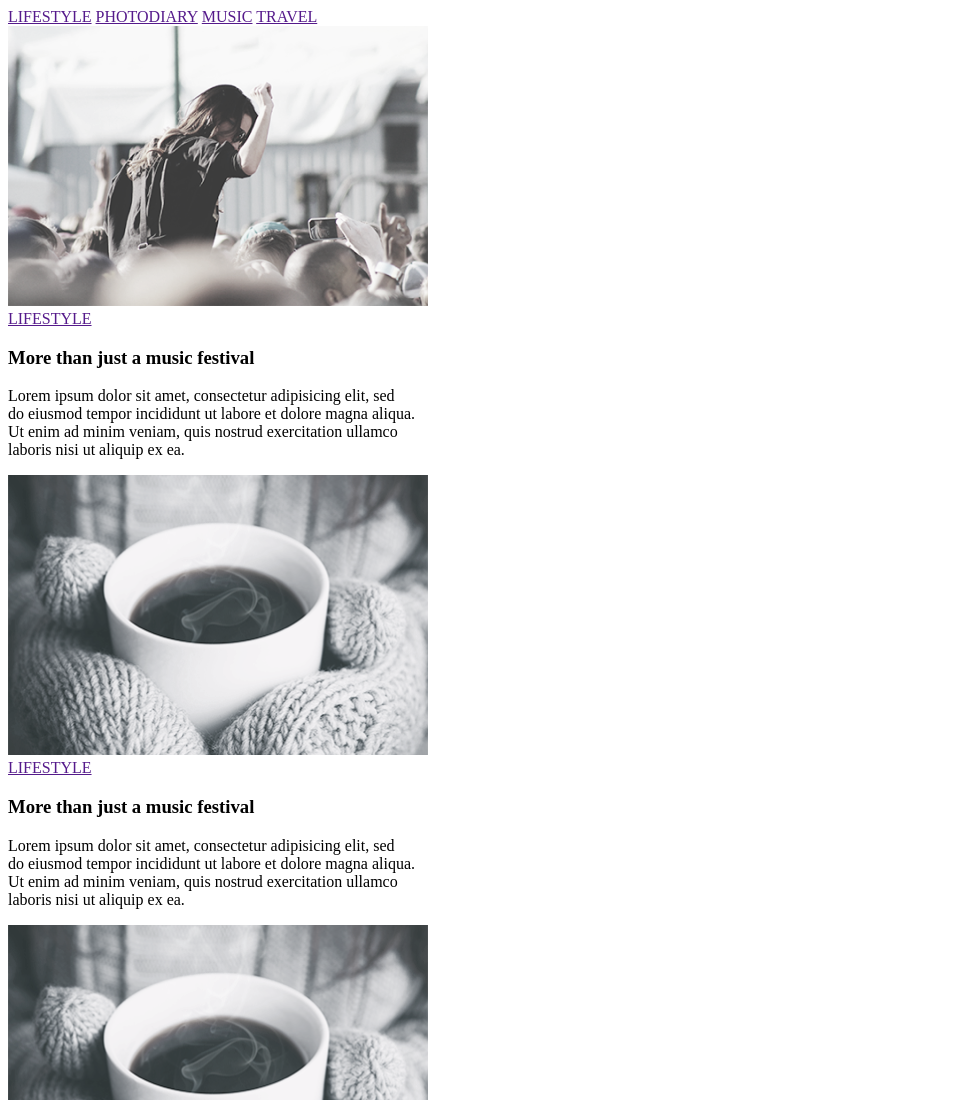
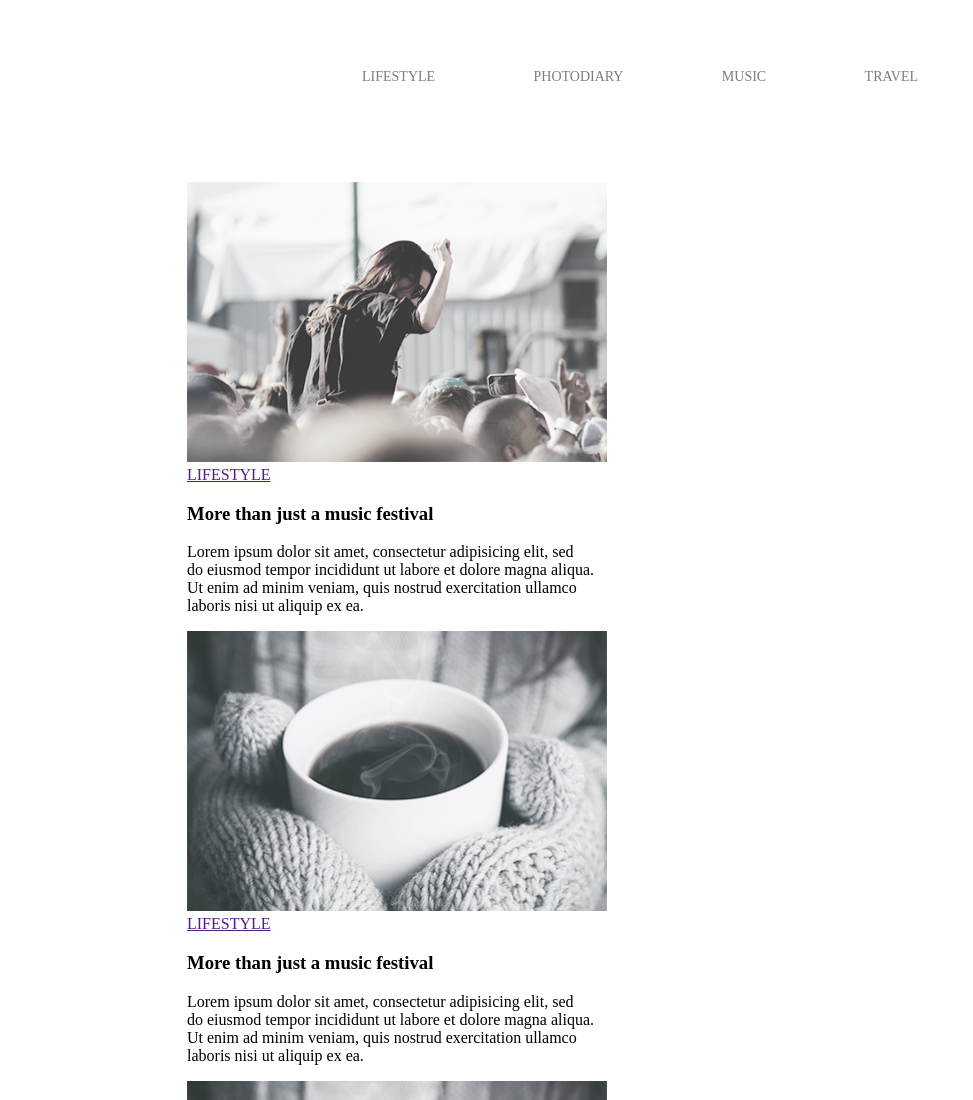
Before and after one commit to Heinsed/Lifestyle, a plain HTML site: page index.html in a window 1280 px wide. Shown: the top 1100 px of the page, without its empty margins (0-973 px from the left). Drawn offline with Linux system fonts and the light colour scheme.

Commit message:
Header is done.

```diff
--- /dev/null
+++ b/assets/css/main.css
@@ -0,0 +1,30 @@
+body {
+  margin: 0;
+}
+
+.container {
+  max-width: 906px;
+  margin: 0 auto;
+}
+
+header .container {
+  max-width: 556px;
+}
+
+header .container .navigation {
+  margin-top: 67px;
+  margin-bottom: 96px;
+  display: flex;
+  justify-content: space-between;
+}
+
+header .container .navigation a {
+  text-decoration: none;
+  color: #7d7d7d;
+  font-size: 14px;
+  line-height: 19px;
+}
+
+header .container .navigation a:hover {
+  color: #03a9f4;
+}
--- a/index.html
+++ b/index.html
@@ -3,12 +3,14 @@
   <head>
     <meta charset="UTF-8" />
     <title>LIFESTYLE WITH GIT 1</title>
+    <link rel="stylesheet" href="assets/css/main.css" />
+    <link rel="stylesheet" href="assets/css/reset.css" />
   </head>
 
   <body>
-    <header>
+    <header id="header-primary">
       <div class="container">
-        <nav>
+        <nav class="navigation">
           <a href="">LIFESTYLE</a>
           <a href="">PHOTODIARY</a>
           <a href="">MUSIC</a>
```
Also changed, not shown: assets/css/reset.css (added), 1 other file.
